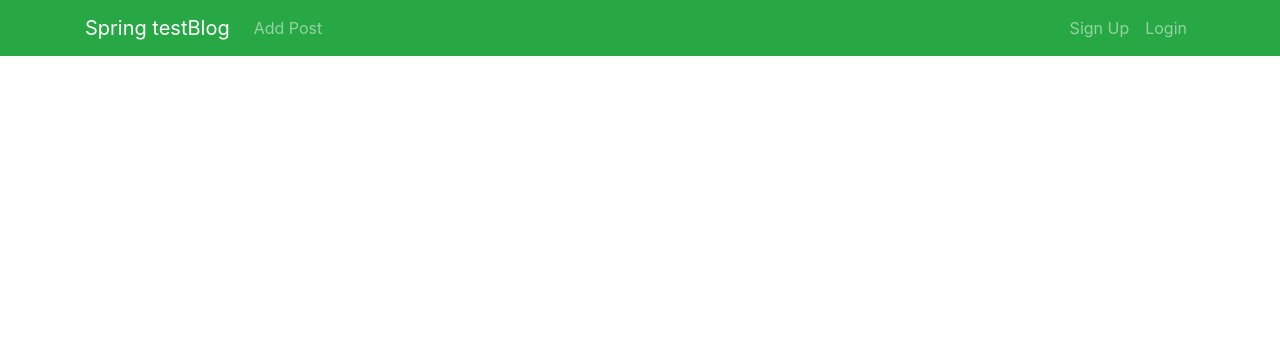
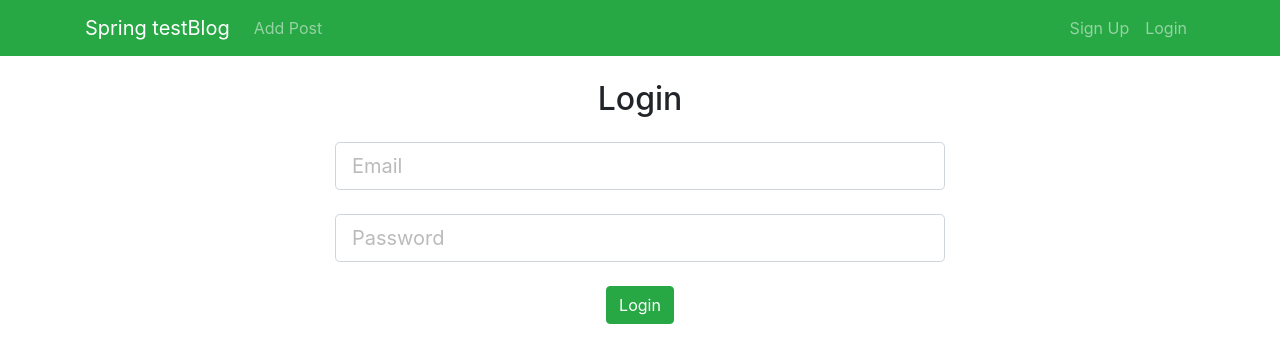
Before and after one commit to post45/blog-spring-boot, a React (Create React App) app in the folder react-test-blog/: page /login in a window 1280 px wide. Shown: the top 362 px of the page. Built offline with nearby package versions, Linux system fonts and the light colour scheme.

Commit message:
Login commit

```diff
--- a/react-test-blog/src/App.js
+++ b/react-test-blog/src/App.js
@@ -6,6 +6,7 @@ import Header from "./header/Header";
 import { BrowserRouter as Router, Route } from "react-router-dom";
 import AddPost from "./app/AddPost";
 import Register from "./userManagement/Register";
+import Login from "./userManagement/Login";
 
 function App() {
   return (
@@ -16,6 +17,7 @@ function App() {
         <Route exact path="/addPost" component={AddPost} />
 
         <Route exact path="/register" component={Register} />
+        <Route exact path="/login" component={Login} />
       </div>
     </Router>
   );
--- a/react-test-blog/src/userManagement/Login.js
+++ b/react-test-blog/src/userManagement/Login.js
@@ -2,7 +2,43 @@ import React, { Component } from "react";
 
 class Login extends Component {
   render() {
-    return <div></div>;
+    return (
+      <div className="col-md-6 m-auto">
+        <div className="form-area ">
+          <form role="form">
+            <h2 className="text-center mb-4">Login </h2>
+            {
+              // email
+            }
+            <input
+              type="email"
+              title="email"
+              id="email"
+              className="form-control form-control-lg"
+              placeholder="Email"
+              required
+            />
+            <br />
+            {
+              // pass
+            }
+            <input
+              type="password"
+              title="password"
+              id="password"
+              className="form-control form-control-lg"
+              placeholder="Password"
+              required
+            />
+            <div className="text-center mt-4">
+              <button name="submit" className="btn btn-success">
+                Login
+              </button>
+            </div>
+          </form>
+        </div>
+      </div>
+    );
   }
 }
 export default Login;
```
